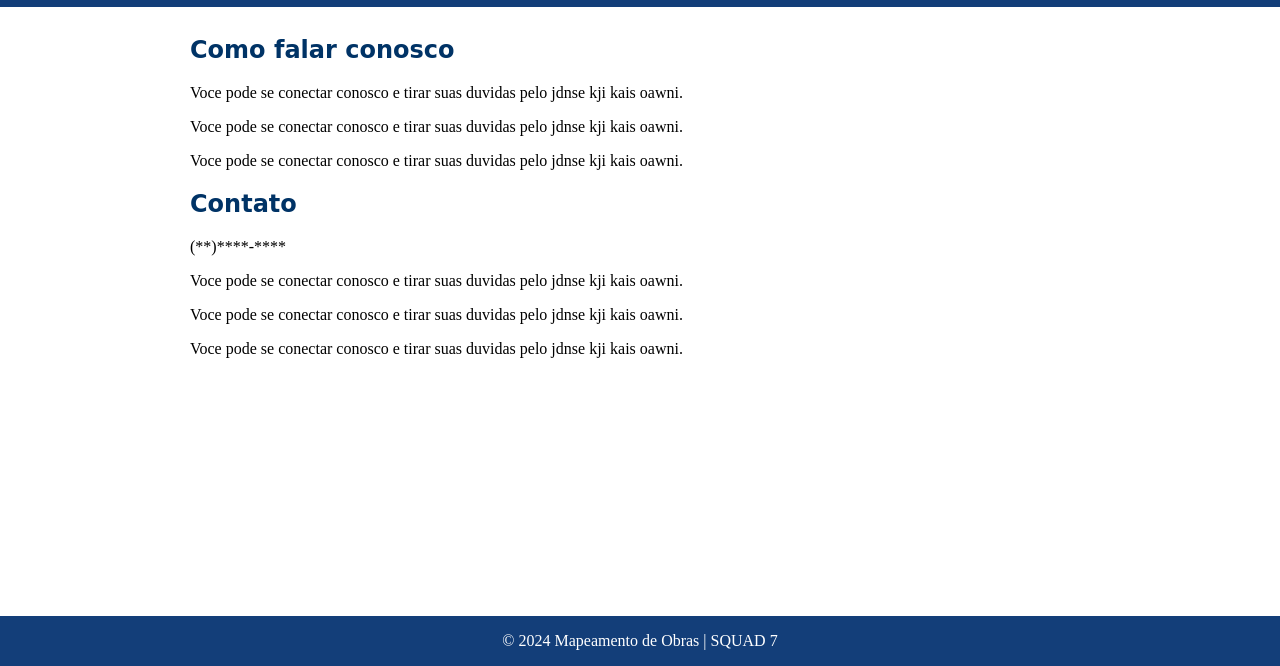
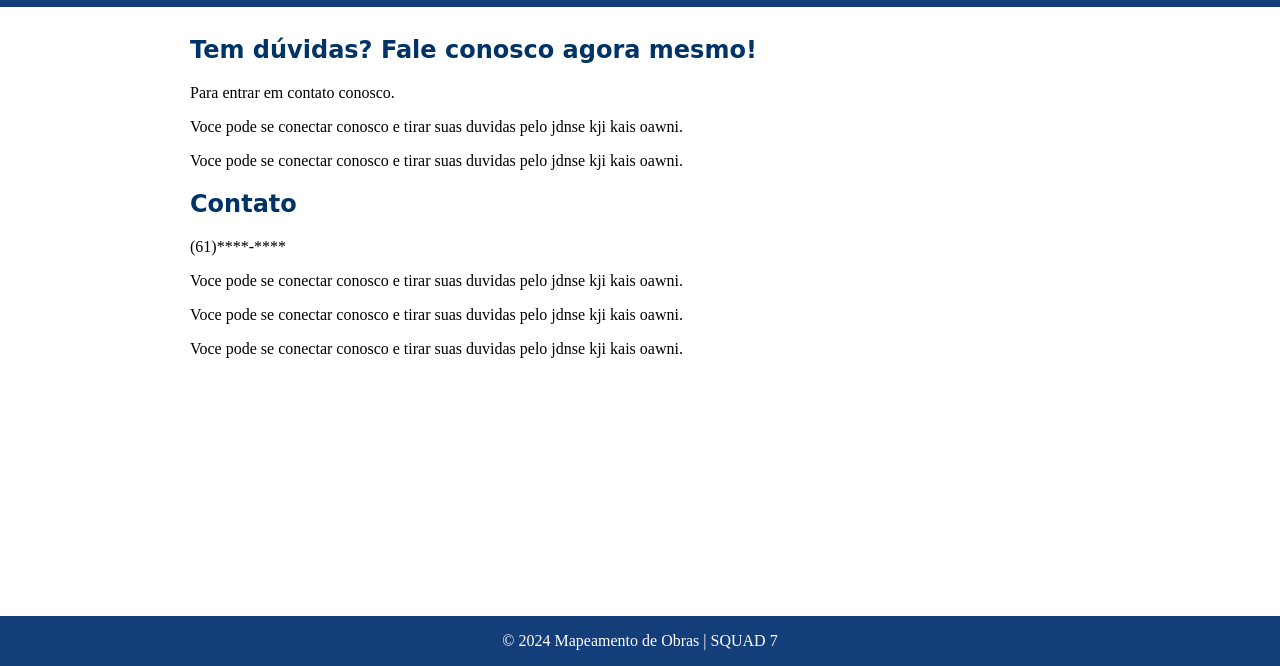
Before and after one commit to unb-mds/DFemObras, a website: page TestesMapa/contato.html in a window 1280 px wide. Shown: the part 134-800 px from the top of the page. Drawn offline with Linux system fonts and the light colour scheme.

Commit message:
Alteração nos dados da página de contato

```diff
--- a/TestesMapa/contato.html
+++ b/TestesMapa/contato.html
@@ -25,12 +25,12 @@
 
         <main>
             <section class="content">
-                <h2>Como falar conosco</h2>
-                <p>Voce pode se conectar conosco e tirar suas duvidas pelo jdnse kji kais oawni.</p>
+                <h2>Tem dúvidas? Fale conosco agora mesmo!</h2>
+                <p>Para entrar em contato conosco.</p>
                 <p>Voce pode se conectar conosco e tirar suas duvidas pelo jdnse kji kais oawni.</p>
                 <p>Voce pode se conectar conosco e tirar suas duvidas pelo jdnse kji kais oawni.</p>
                 <h2>Contato</h2>
-                <p>(**)****-****</p>
+                <p>(61)****-****</p>
                 <p>Voce pode se conectar conosco e tirar suas duvidas pelo jdnse kji kais oawni.</p>
                 <p>Voce pode se conectar conosco e tirar suas duvidas pelo jdnse kji kais oawni.</p>
                 <p>Voce pode se conectar conosco e tirar suas duvidas pelo jdnse kji kais oawni.</p>
```
